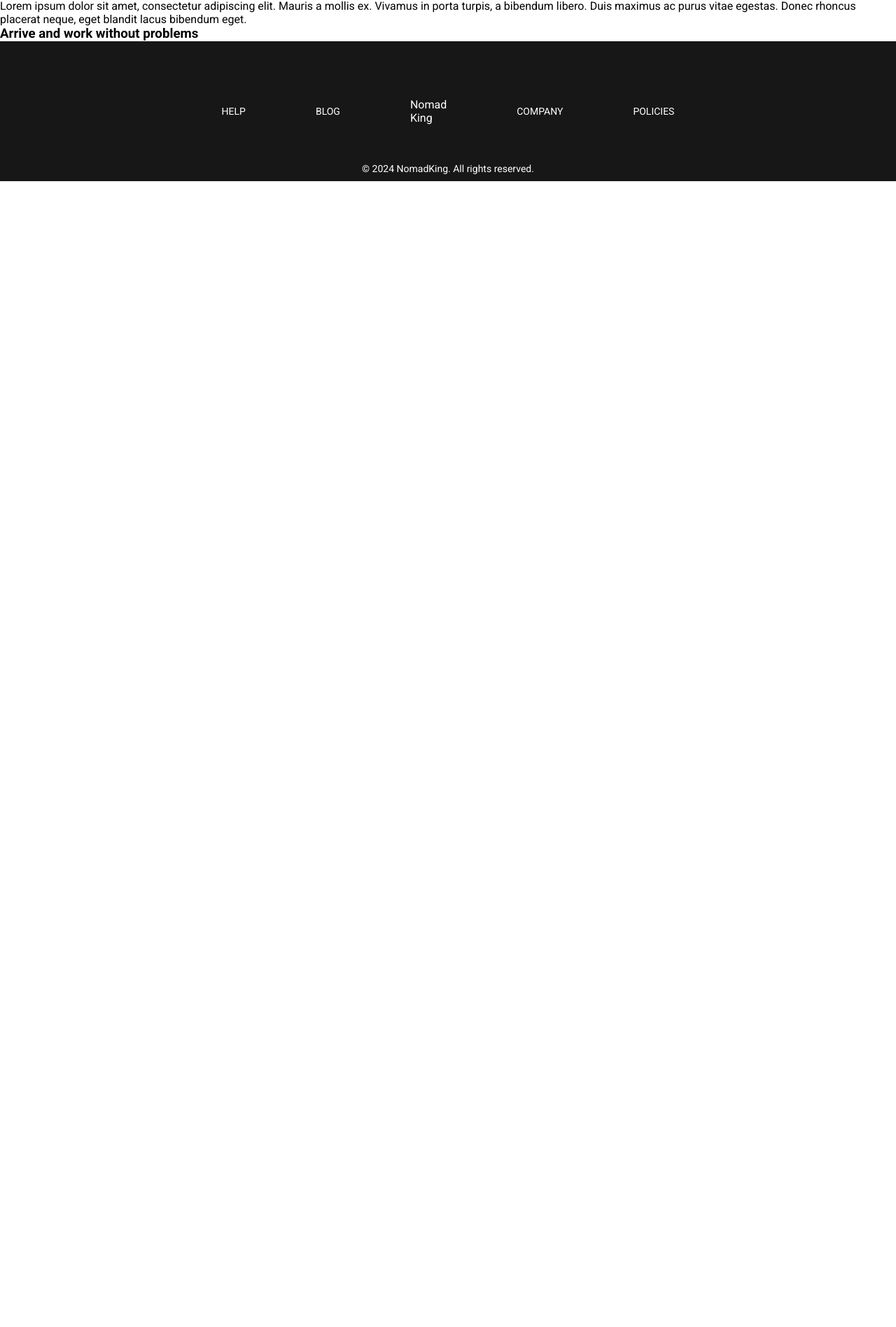
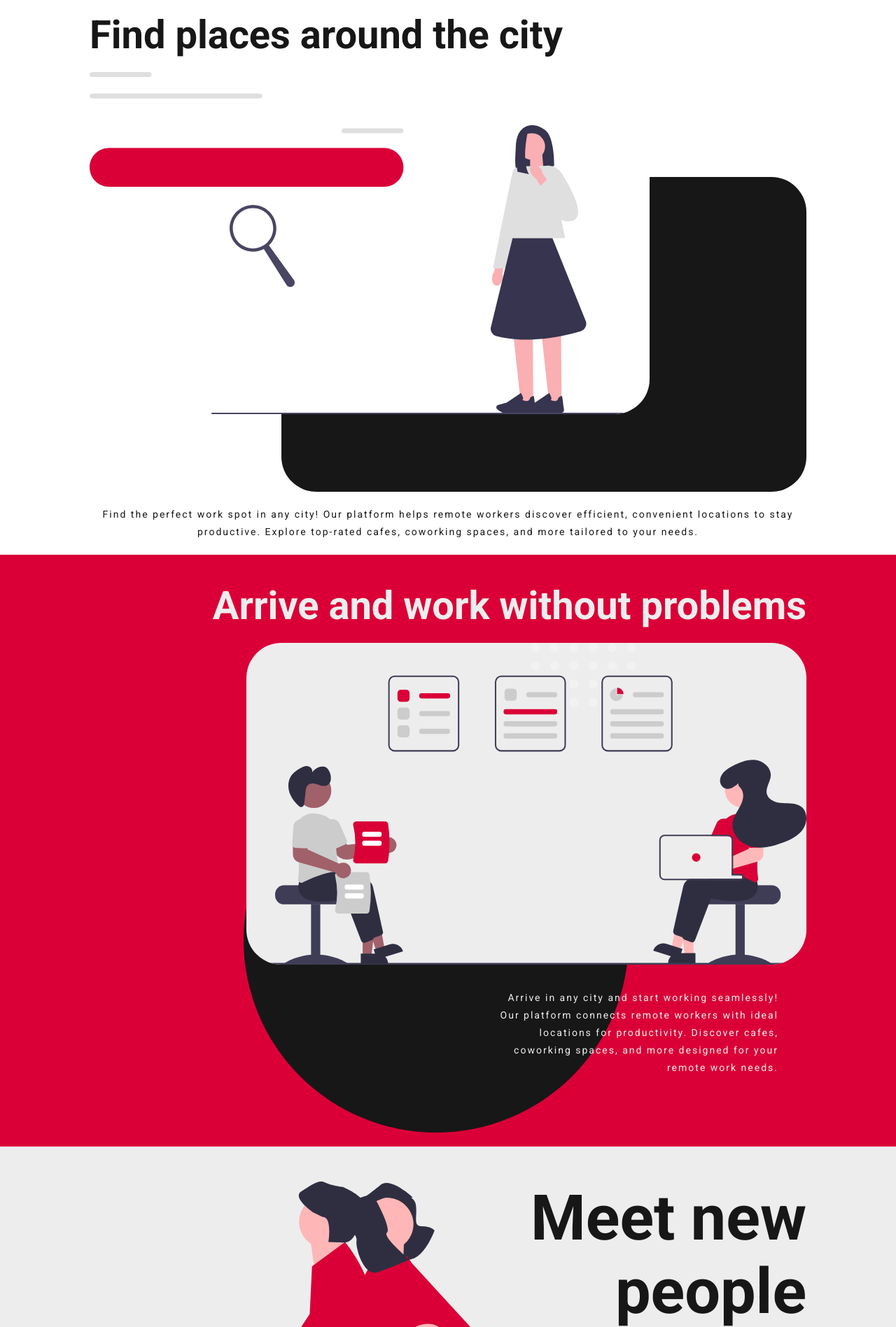
Before and after one commit to CarlosLopez98/nomad_king, a React (Create React App) app: page / in a window 1280 px wide. Shown: the part 823-2720 px from the top of the page at 70% size. Before the commit the page ends 1082 px from the top, so only its background shows below. Built offline with nearby package versions, Linux system fonts and the light colour scheme; the HTML template or start-up script is replaced by a standard one.

Commit message:
[ADD] Ilustraciones y textos para la primera version de la landing page

```diff
--- a/src/pages/Home/Home.css
+++ b/src/pages/Home/Home.css
@@ -126,3 +126,145 @@
 }
 
 /* Info */
+.home .info {
+  padding-top: 20px;
+}
+
+.home .info .info-1 {
+  padding: 0 10%;
+}
+
+.home .info .info-1 h3 {
+  margin: 20px 0;
+  font-size: 56px;
+  color: #171717;
+}
+
+.info-1 .ilustration {
+  position: relative;
+  width: 100%;
+  height: 600px;
+}
+
+.info-1 .ilustration img {
+  position: absolute;
+  top: 0;
+  left: 0;
+  border-radius: 0 0 50px 0;
+  background-color: white;
+}
+
+.info-1 .ilustration .box {
+  position: absolute;
+  bottom: 0;
+  right: 0;
+  width: 750px;
+  height: 450px;
+  border-radius: 50px;
+  background-color: #171717;
+}
+
+.home .info .info-1 p {
+  margin: 20px 0;
+  color: #171717;
+  font-size: 14px;
+  text-align: center;
+  letter-spacing: 2px;
+  line-height: 25px;
+}
+
+
+/* Segunda ilustracion */
+.home .info .info-2 {
+  padding: 20px 10%;
+  background-color: #DA0037;
+}
+
+.home .info .info-2 h3 {
+  margin: 20px 0;
+  font-size: 56px;
+  color: #ededed;
+  text-align: right;
+}
+
+.info-2 .ilustration {
+  position: relative;
+  width: 100%;
+  height: 700px;
+}
+
+.info-2 .ilustration img {
+  position: absolute;
+  top: 0;
+  right: 0;
+  border-radius: 50px;
+  background-color: #ededed;
+}
+
+.info-2 .ilustration .circle {
+  position: absolute;
+  bottom: 0;
+  left: 220px;
+  width: 550px;
+  height: 550px;
+  border-radius: 50%;
+  background-color: #171717;
+}
+
+.home .info .info-2 p {
+  position: absolute;
+  bottom: 60px;
+  right: 40px;
+  width: 400px;
+  margin: 20px 0;
+  color: #ededed;
+  font-size: 14px;
+  text-align: right;
+  letter-spacing: 2px;
+  line-height: 25px;
+}
+
+/* Tercera ilustracion */
+.home .info .info-3 {
+  padding: 50px 10%;
+  background-color: #ededed;
+}
+
+.info-3 .ilustration {
+  position: relative;
+  height: 1050px;
+}
+
+.info-3 h3 {
+  font-size: 90px;
+  color: #171717;
+}
+
+.info-3 .text-meet {
+  position: absolute;
+  top: 0;
+  right: 0;
+  text-align: right;
+}
+
+.info-3 .text-travel {
+  position: absolute;
+  bottom: 0;
+  left: 0;
+}
+
+.info-3 .text-travel span {
+  color: #DA0037;
+}
+
+.info-3 .couple {
+  position: absolute;
+  top: 0;
+  left: 0;
+}
+
+.info-3 .travel {
+  position: absolute;
+  bottom: 0;
+  right: 0;
+}
--- a/src/pages/Home/Home.jsx
+++ b/src/pages/Home/Home.jsx
@@ -2,10 +2,16 @@ import React from 'react';
 import './Home.css';
 import Header from '../../components/Header';
 import Footer from '../../components/Footer';
-import Avatar from '../../components/Avatar'
-import { Link } from 'react-router-dom'
+import Avatar from '../../components/Avatar';
+import { Link } from 'react-router-dom';
 
-import avatars from '../../data/avatars'
+import avatars from '../../data/avatars';
+
+// Illustrations
+import searchIl from '../../assets/images/searching.svg';
+import meetingIl from '../../assets/images/meeting.svg';
+import coupleIl from '../../assets/images/couple.svg';
+import travelIl from '../../assets/images/travel.svg';
 
 const Home = () => {
   return (
@@ -41,12 +47,29 @@ const Home = () => {
         <section className="info">
           <div className="info-1">
             <h3>Find places around the city</h3>
-            <div className="ilustration"></div>
-            <p>Lorem ipsum dolor sit amet, consectetur adipiscing elit. Mauris a mollis  ex. Vivamus in porta turpis, a bibendum libero. Duis maximus ac purus  vitae egestas. Donec rhoncus placerat neque, eget blandit lacus bibendum  eget.</p>
+            <div className="ilustration">
+              <div className="box"></div>
+              <img src={searchIl} alt="Girl searching in the platform." width={800} />
+            </div>
+            <p>Find the perfect work spot in any city! Our platform helps remote workers discover efficient, convenient locations to stay productive. Explore top-rated cafes, coworking spaces, and more tailored to your needs.</p>
           </div>
 
           <div className="info-2">
             <h3>Arrive and work without problems</h3>
+            <div className="ilustration">
+              <div className="circle"></div>
+              <img src={meetingIl} alt="Girls having a meeting." width={800} />
+              <p>Arrive in any city and start working seamlessly! Our platform connects remote workers with ideal locations for productivity. Discover cafes, coworking spaces, and more designed for your remote work needs.</p>
+            </div>
+          </div>
+
+          <div className="info-3">
+            <div className="ilustration">
+              <h3 className="text-meet">Meet new<br />people</h3>
+              <h3 className="text-travel"><span>Keep</span><br /> traveling</h3>
+              <img src={coupleIl} alt="A couple resting in their backs." width={800} className="couple" />
+              <img src={travelIl} alt="A couple sitting in a motorcicle." width={800} className="travel" />
+            </div>
           </div>
         </section>
       </main>
```
